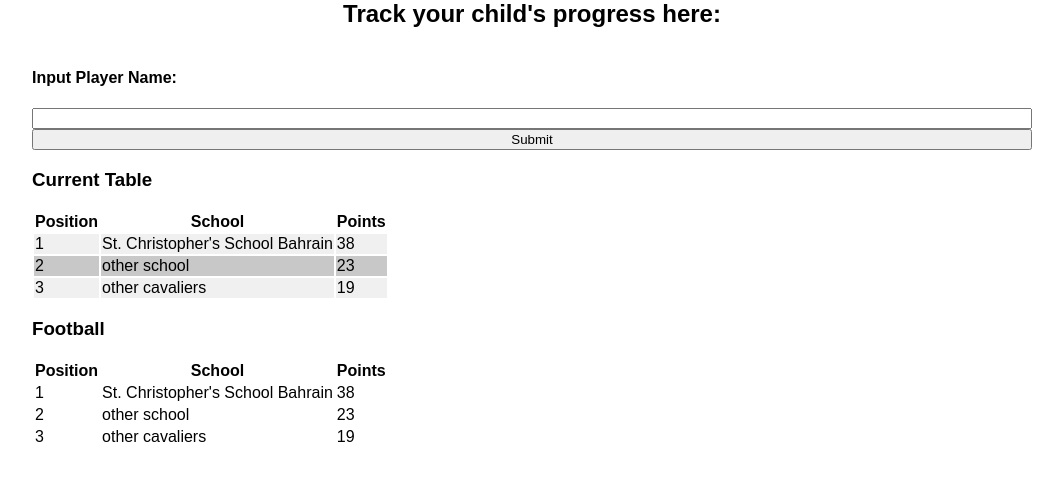
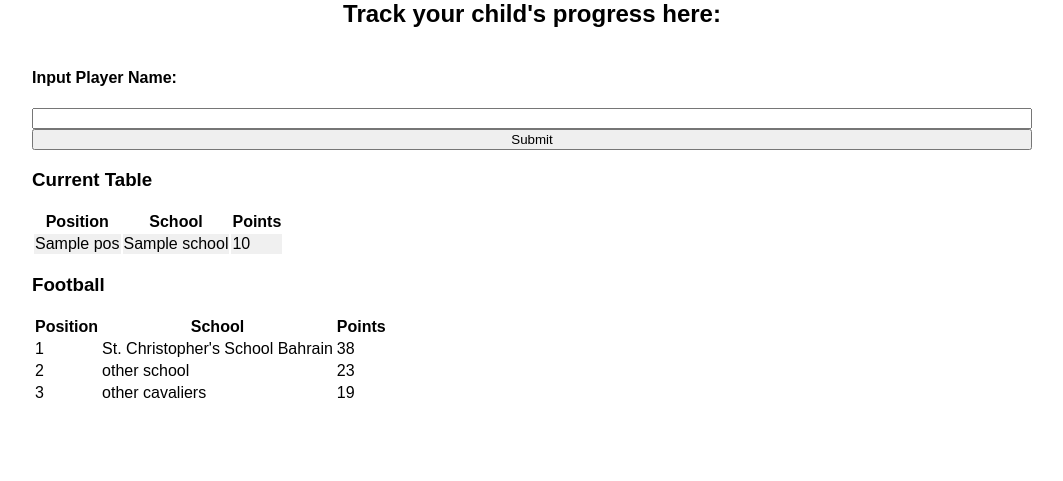
Before and after one commit to duckquypuf/bsmeapp, a Flask app: template templates/index.html in a window 1280 px wide. Shown: the part 176-657 px from the top of the page, without its empty margins (108-1171 px from the left). Run offline with Flask 3, Linux system fonts and the light colour scheme; the template is opened without the code that fills it: most values are stand-ins (such as "Sample title", 1, 10 or a date in 2020).

Commit message:
added jinja to index

```diff
--- a/app.py
+++ b/app.py
@@ -4,7 +4,7 @@ app = Flask(__name__)
 
 @app.route('/')
 def home():
-    return render_template('index.html')
+    return render_template('index.html', schools=schools)
 
 @app.route('/player', methods=['POST'])
 def player_view():
--- a/templates/index.html
+++ b/templates/index.html
@@ -38,21 +38,17 @@
           </tr>
         </thead>
         <tbody>
+          {% for school in schools %}
           <tr>
-            <td>1</td>
-            <td>St. Christopher's School Bahrain</td>
-            <td>38</td>
+            <td>{{ school.pos }}</td>
+            <td>{{ school.name }}</td>
+            <td>{{ school.points }}</td>
           </tr>
+          {% else %}
           <tr>
-            <td>2</td>
-            <td>other school</td>
-            <td>23</td>
+            <td colspan="5">No sports activity data found for this player.</td>
           </tr>
-          <tr>
-            <td>3</td>
-            <td>other cavaliers</td>
-            <td>19</td>
-          </tr>
+          {% endfor %}
         </tbody>
       </table>
     </div>
```
